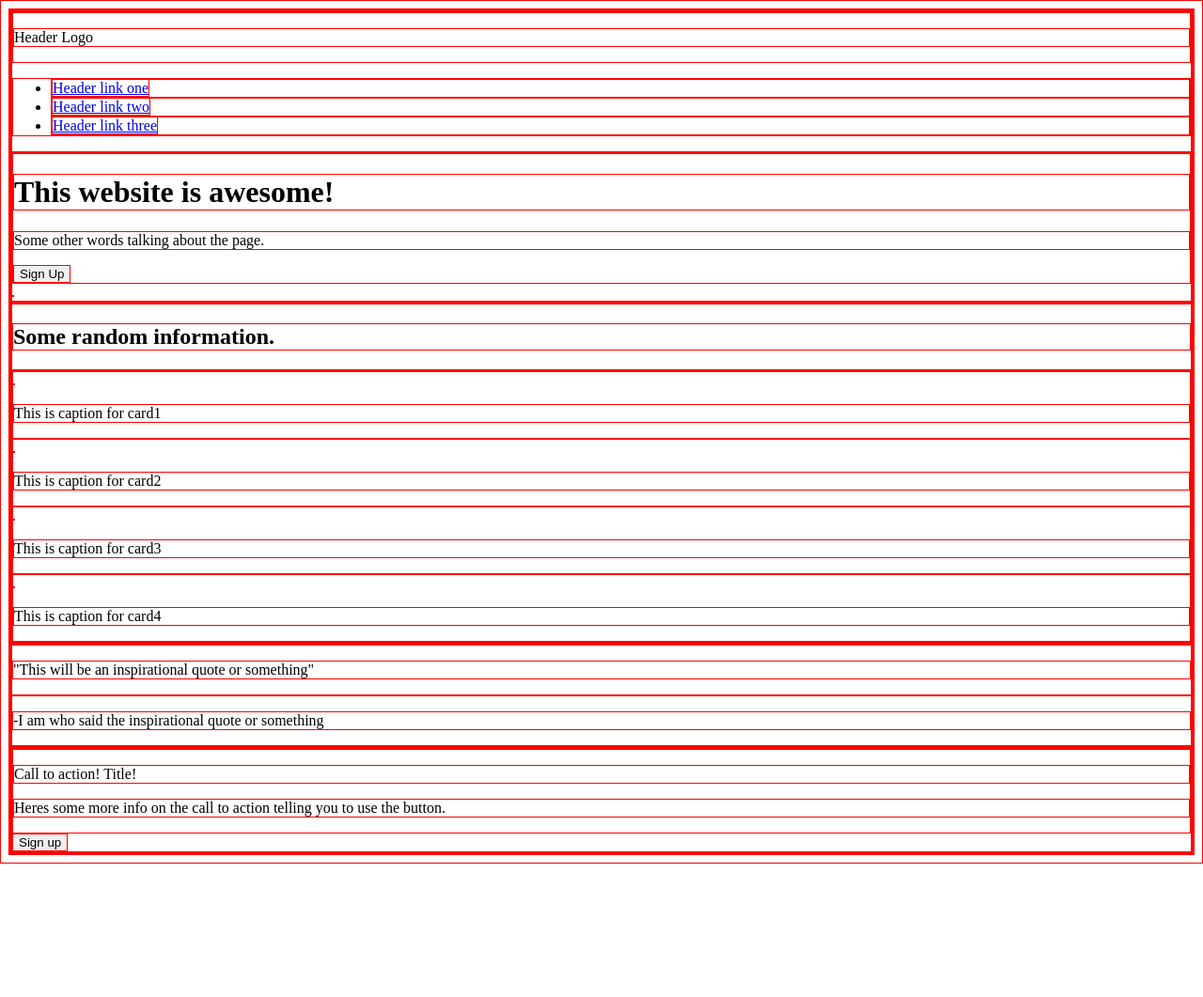
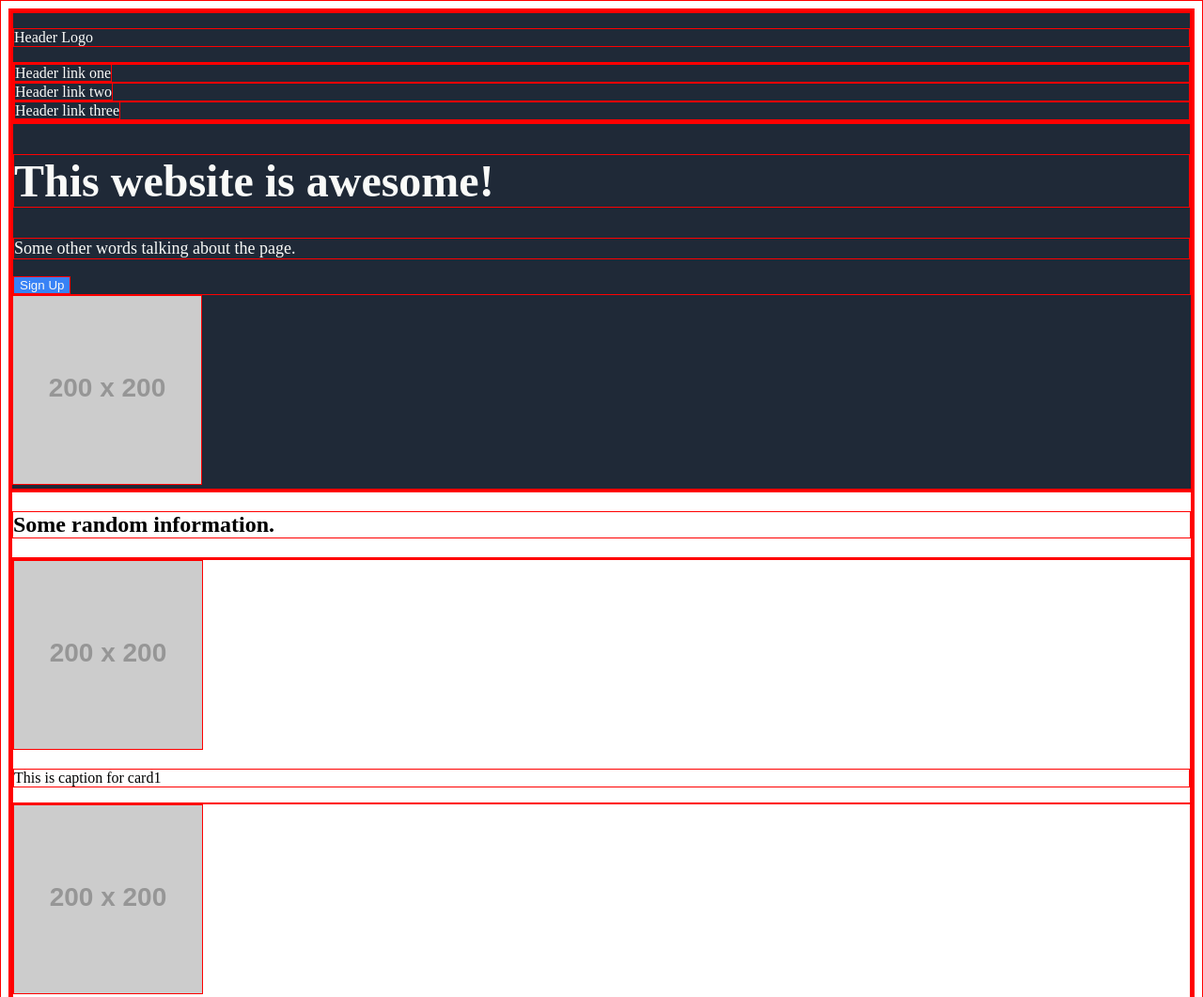
Before and after one commit to orenfackrell/landing-page, a plain HTML site: page index.html in a window 1280 px wide. Shown: the top 1061 px of the page at 94% size. Before the commit the page ends 919 px from the top, so only its background shows below. Drawn offline with Linux system fonts and the light colour scheme; placeholder pictures from the web are drawn by us.

Commit message:
apply text styles, background colours and images
Font colours, sizes and emphasis applied. Background colours added for sections and buttons. Placeholder images added.

```diff
--- a/index.html
+++ b/index.html
@@ -21,12 +21,12 @@
         </ul>
         </div>
         <div class="banner">
-        <div class="hero">
-            <h1>This website is awesome!</h1>
+        <div class="hero-container">
+            <h1 class="hero">This website is awesome!</h1>
             <p class="hero-text">Some other words talking about the page.</p>
-            <button>Sign Up</button>
+            <button class="signup-hero">Sign Up</button>
         </div>
-        <img src="" alt="">
+        <img src="https://placehold.co/200" alt="placeholder image">
     </div>
     </div>
     <div class="section2">
@@ -34,15 +34,15 @@
             <h2>Some random information.</h2>
         </div>
         <div class="cards">
-            <div class="card1"><img src="" alt=""><p>This is caption for card1</p></div>
-            <div class="card2"><img src="" alt=""><p>This is caption for card2</p></div>
-            <div class="card3"><img src="" alt=""><p>This is caption for card3</p></div>
-            <div class="card4"><img src="" alt=""><p>This is caption for card4</p></div>
+            <div class="card1"><img src="https://placehold.co/200" alt="placeholder image"><p>This is caption for card1</p></div>
+            <div class="card2"><img src="https://placehold.co/200" alt="placeholder image"><p>This is caption for card2</p></div>
+            <div class="card3"><img src="https://placehold.co/200" alt="placeholder image"><p>This is caption for card3</p></div>
+            <div class="card4"><img src="https://placehold.co/200" alt="placeholder image"><p>This is caption for card4</p></div>
         </div>
     </div>
     <div class="section3">
         <div class="quote">
-            <p>"This will be an inspirational quote or something"</p>
+            <p><em>"This will be an inspirational quote or something"</em></p>
         </div>
         <div class="quotee">
             <p>-I am who said the inspirational quote or something</p>
@@ -57,7 +57,9 @@
             <button class="signup">Sign up</button>
         </div>
     </div>
-
+    <div class="footer">
+        <p>Copyright © The Odin Project 2021 </p>
+    </div>
 </div>
 </body>
 </html>
--- a/styles.css
+++ b/styles.css
@@ -1,3 +1,51 @@
 * {
     border: solid 1px red;
 }
+
+.section1,
+.footer {
+    background-color: #1f2937;
+}
+
+.header,
+.footer {
+    color: #f9faf8;
+}
+
+ul {
+    list-style: none;
+    padding: 0;
+    margin: 0;
+}
+
+a {
+    text-decoration: none;
+    color: #f9faf8;
+}
+
+.hero {
+    font-size: 48px;
+    font-weight: bolder;
+    color: #f9faf8;
+}
+
+.hero-text {
+    color: #f9faf8;
+    font-size: 18px;
+}
+
+button,
+.call-to-action {
+    background-color: #3882f6;
+    color: #f9faf8;
+}
+
+.section3{
+    background-color: #e5e7eb;
+}
+
+.quote {
+    font-size: 36px;
+    font-weight: lighter;
+    color: #1f2937;
+}
```
